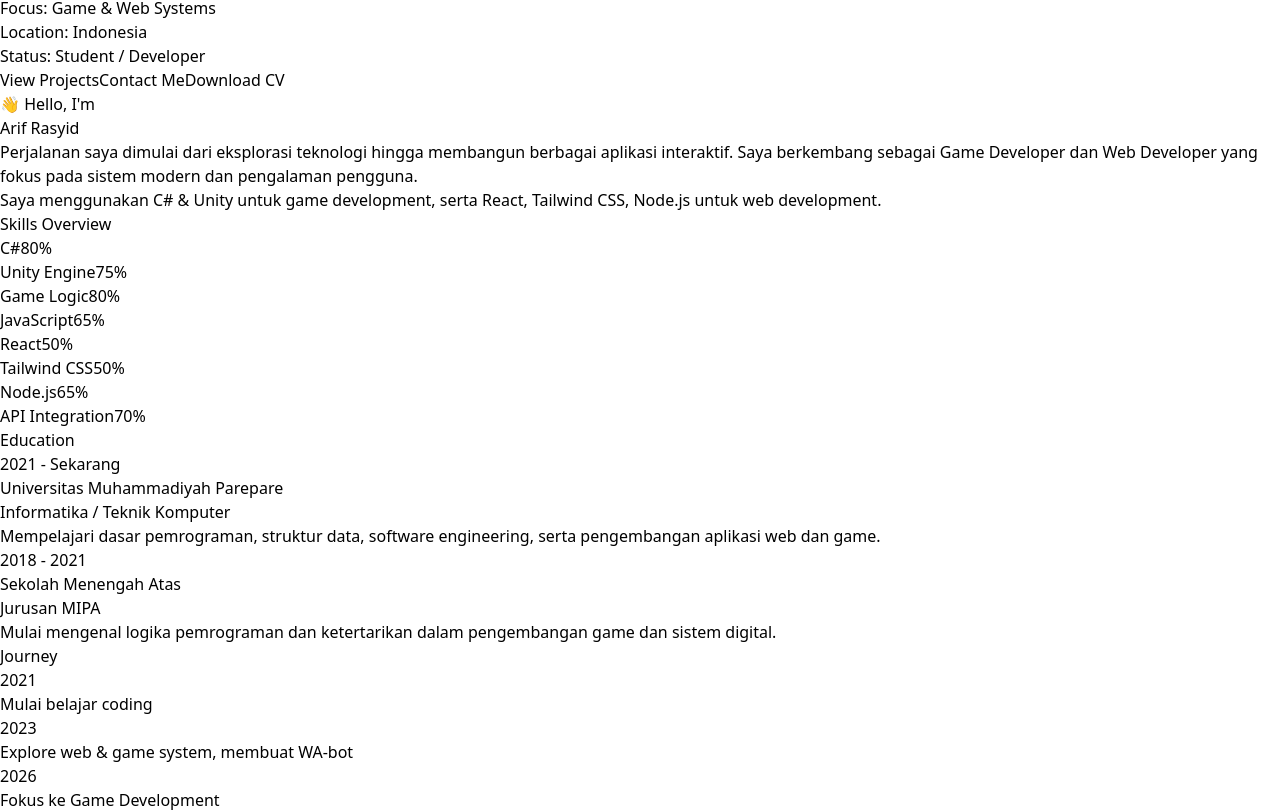
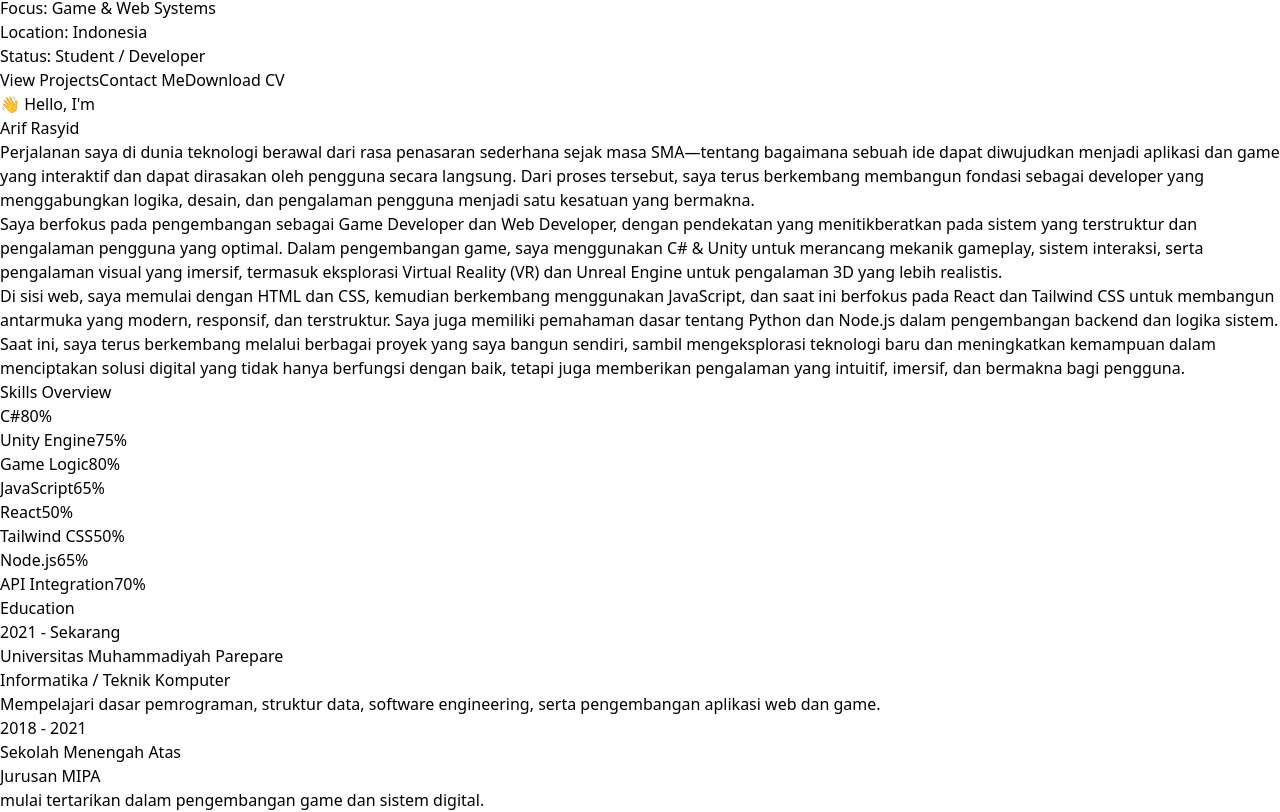
Before and after one commit to MrA-22/My-bio, a React (Vite) app: page / in a window 1280 px wide. Shown: the part 1452-2264 px from the top of the page. Built offline with nearby package versions, Linux system fonts and the light colour scheme.

Commit message:
force update

```diff
--- a/src/components/sections/Hero.jsx
+++ b/src/components/sections/Hero.jsx
@@ -33,7 +33,7 @@ export default function Hero() {
       year: "2018 - 2021",
       school: "Sekolah Menengah Atas",
       major: "Jurusan MIPA",
-      desc: "Mulai mengenal logika pemrograman dan ketertarikan dalam pengembangan game dan sistem digital.",
+      desc: "mulai tertarikan dalam pengembangan game dan sistem digital.",
     },
   ]
 
@@ -146,15 +146,26 @@ export default function Hero() {
             </h1>
 
             <p className="text-gray-400 mt-5 leading-relaxed">
-              Perjalanan saya dimulai dari eksplorasi teknologi hingga membangun berbagai aplikasi interaktif. Saya berkembang sebagai{" "}
-              <span className="text-cyan-400 font-semibold">Game Developer</span> dan{" "}
-              <span className="text-purple-400 font-semibold">Web Developer</span> yang fokus pada sistem modern dan pengalaman pengguna.
+              Perjalanan saya di dunia teknologi berawal dari rasa penasaran sederhana sejak masa SMA—tentang bagaimana sebuah ide dapat diwujudkan menjadi aplikasi dan game yang interaktif dan dapat dirasakan oleh pengguna secara langsung. Dari proses tersebut, saya terus berkembang membangun fondasi sebagai developer yang menggabungkan logika, desain, dan pengalaman pengguna menjadi satu kesatuan yang bermakna.
             </p>
 
             <p className="text-gray-400 mt-3 leading-relaxed">
-              Saya menggunakan{" "}
-              <span className="text-cyan-400 font-semibold">C# & Unity</span> untuk game development, serta{" "}
-              <span className="text-purple-400 font-semibold">React, Tailwind CSS, Node.js</span> untuk web development.
+              Saya berfokus pada pengembangan sebagai{" "}
+              <span className="text-cyan-400 font-semibold">Game Developer</span> dan{" "}
+              <span className="text-purple-400 font-semibold">Web Developer</span>, dengan pendekatan yang menitikberatkan pada sistem yang terstruktur dan pengalaman pengguna yang optimal. Dalam pengembangan game, saya menggunakan{" "}
+              <span className="text-cyan-400 font-semibold">C# & Unity</span> untuk merancang mekanik gameplay, sistem interaksi, serta pengalaman visual yang imersif, termasuk eksplorasi Virtual Reality (VR) dan Unreal Engine untuk pengalaman 3D yang lebih realistis.
+            </p>
+
+            <p className="text-gray-400 mt-3 leading-relaxed">
+              Di sisi web, saya memulai dengan{" "}
+              <span className="text-purple-400 font-semibold">HTML dan CSS</span>, kemudian berkembang menggunakan{" "}
+              <span className="text-purple-400 font-semibold">JavaScript</span>, dan saat ini berfokus pada{" "}
+              <span className="text-purple-400 font-semibold">React dan Tailwind CSS</span> untuk membangun antarmuka yang modern, responsif, dan terstruktur. Saya juga memiliki pemahaman dasar tentang{" "}
+              <span className="text-purple-400 font-semibold">Python dan Node.js</span> dalam pengembangan backend dan logika sistem.
+            </p>
+
+            <p className="text-gray-400 mt-3 leading-relaxed">
+              Saat ini, saya terus berkembang melalui berbagai proyek yang saya bangun sendiri, sambil mengeksplorasi teknologi baru dan meningkatkan kemampuan dalam menciptakan solusi digital yang tidak hanya berfungsi dengan baik, tetapi juga memberikan pengalaman yang intuitif, imersif, dan bermakna bagi pengguna.
             </p>
           </motion.div>
 
```
